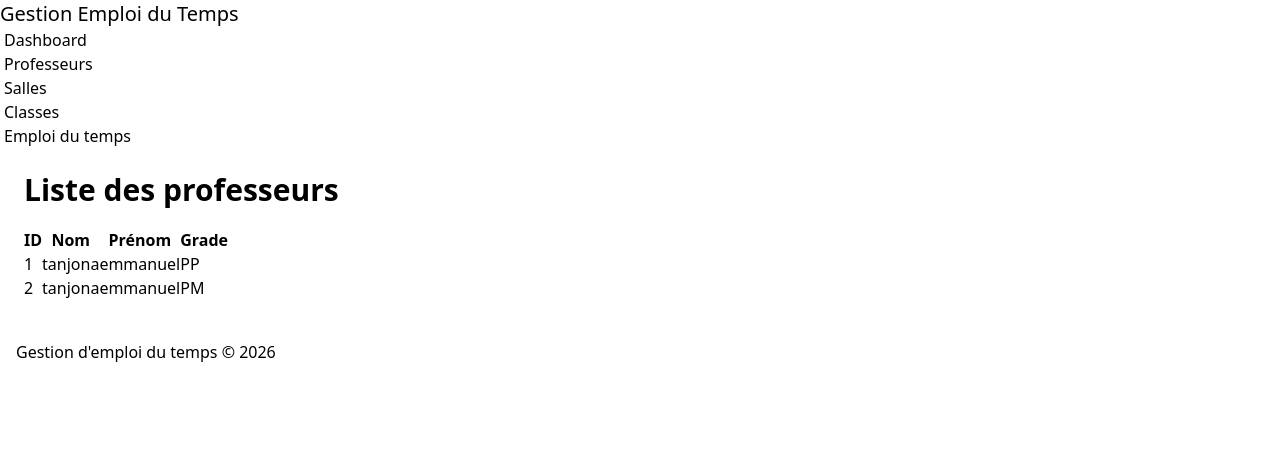
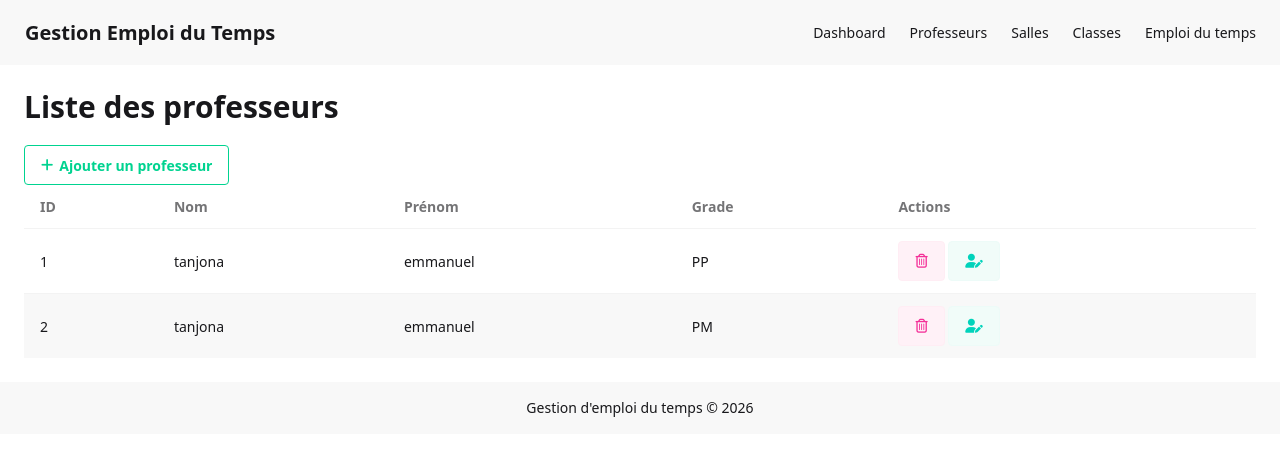
Before and after one commit to rtetanjona/Gestion_d-emploi_du_temps-, a Django app: page /prof/ in a window 1280 px wide. Shown: the top 456 px of the page. Run offline with Django 5.2, Linux system fonts and the light colour scheme; data comes from the database, SQL or seed files in the repository; both versions use the stored data as it was after the commit; some libraries are stand-ins or nearby versions.

Commit message:
deuxiem push

```diff
--- a/config/urls.py
+++ b/config/urls.py
@@ -1,8 +1,10 @@
 
 from django.contrib import admin
 from django.urls import path , include
+from django.views.generic import RedirectView
 
 urlpatterns = [
+    path('', RedirectView.as_view(pattern_name='dashboard', permanent=False)),
     path('admin/', admin.site.urls),
     path('', include("emploi.urls"))
 ]
--- a/emploi/models.py
+++ b/emploi/models.py
@@ -1,5 +1,6 @@
 
 from django.db import models
+
 
 
 class Prof(models.Model):
--- a/emploi/templates/base.html
+++ b/emploi/templates/base.html
@@ -1,16 +1,19 @@
-<!doctype html>
 <html lang="fr" data-theme="dim">
     <head>
         <meta charset="UTF-8" />
         <meta name="viewport" content="width=device-width, initial-scale=1.0" />
 
-        <!-- DaisyUI + Tailwind -->
-        <link href="https://cdn.jsdelivr.net/npm/daisyui@5" rel="stylesheet" />
+        <!-- DaisyUI 5 CSS global (inclut les thèmes) -->
+        <link href="https://cdn.jsdelivr.net/npm/daisyui@5/daisyui.css" rel="stylesheet" type="text/css" />
+
+        <!-- Tailwind CSS v4 Browser -->
         <script src="https://cdn.jsdelivr.net/npm/@tailwindcss/browser@4"></script>
+
+        <!-- FontAwesome -->
+        <link rel="stylesheet" href="https://cdnjs.cloudflare.com/ajax/libs/font-awesome/6.5.1/css/all.min.css">
 
         <title>Gestion d'emploi du temps</title>
     </head>
-
     <body>
         <!-- HEADER -->
         <header>
--- a/emploi/templates/professeur/prof.html
+++ b/emploi/templates/professeur/prof.html
@@ -1,82 +1,101 @@
-{% extends "base.html" %}
+{% extends "base.html" %} {% block content %}
 
-
-{% block content %}
-
-
-<h1 class="text-3xl font-bold mb-5">
-    Liste des professeurs
-</h1>
-
+<h1 class="text-3xl font-bold mb-5">Liste des professeurs</h1>
 
 <div class="overflow-x-auto">
-
+    <button
+        class="btn btn-outline btn-success"
+        onclick="ajouter_prof.showModal()"
+    >
+        <i class="fa-solid fa-plus"></i>
+        Ajouter un professeur
+    </button>
     <table class="table table-zebra">
-
-
         <thead>
-
             <tr>
-
                 <th>ID</th>
                 <th>Nom</th>
                 <th>Prénom</th>
                 <th>Grade</th>
-
+                <th>Actions</th>
             </tr>
-
         </thead>
 
-
         <tbody>
-
-
             {% for prof in professeurs %}
 
+            <tr>
+                <td>{{ prof.idprof }}</td>
 
-<tr>
+                <td>{{ prof.nomprof }}</td>
 
+                <td>{{ prof.prenomprof }}</td>
+
+                <td>{{ prof.grad }}</td>
                 <td>
-{{ prof.idprof }}
+                    <button class="btn btn-soft btn-secondary">
+                        <i class="fa-regular fa-trash-can"></i>
+                    </button>
+                    <button class="btn btn-soft btn-accent">
+                        <i class="fa-solid fa-user-pen"></i>
+                    </button>
                 </td>
-
-
-<td>
-{{ prof.nomprof }}
-</td>
-
-
-<td>
-{{ prof.prenomprof }}
-</td>
-
-
-<td>
-{{ prof.grad }}
-</td>
-
-
             </tr>
-
 
             {% empty %}
 
             <tr>
-<td colspan="4">
-Aucun professeur enregistré
-</td>
+                <td colspan="4">Aucun professeur enregistré</td>
             </tr>
 
+            {% endfor %}
+        </tbody>
+    </table>
+</div>
+<dialog id="ajouter_prof" class="modal">
+    <div class="modal-box">
+        <h3 class="font-bold text-2xl mb-5">Ajouter un professeur</h3>
 
-{% endfor %}
+        <form method="POST">
+            {% csrf_token %}
 
+            <div class="mb-3">
+                <label class="label"> Nom </label>
 
-</tbody>
-
-
-</table>
-
+                {{ form.nomprof }}
             </div>
 
+            <div class="mb-3">
+                <label class="label"> Prénom </label>
+
+                {{ form.prenomprof }}
+            </div>
+
+            <div class="mb-3">
+                <label class="label"> Grade </label>
+
+                {{ form.grad }}
+            </div>
+
+            <div class="modal-action">
+                <button
+                    type="button"
+                    class="btn"
+                    onclick="ajouter_prof.close()"
+                >
+                    Annuler
+                </button>
+
+                <button type="submit" class="btn btn-success">
+                    Enregistrer
+                </button>
+            </div>
+        </form>
+    </div>
+
+    <form method="dialog" class="modal-backdrop">
+        <button>Fermer</button>
+    </form>
+</dialog>
 
 {% endblock %}
```
Also changed, not shown: db.sqlite3. Lines whose indentation alone changed are shown as unchanged.
